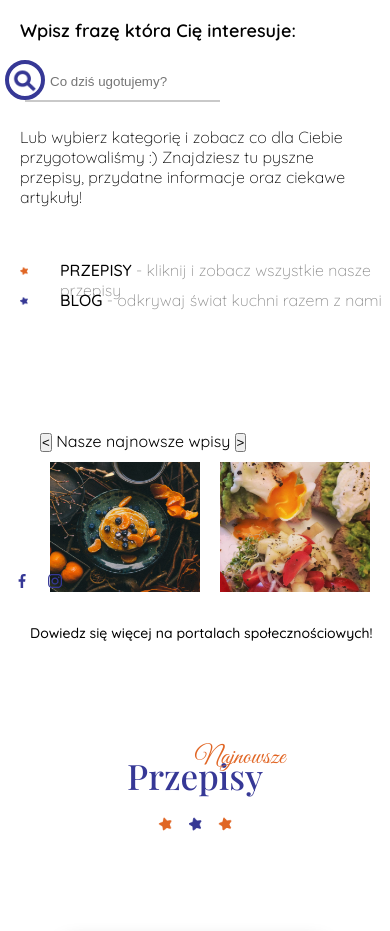
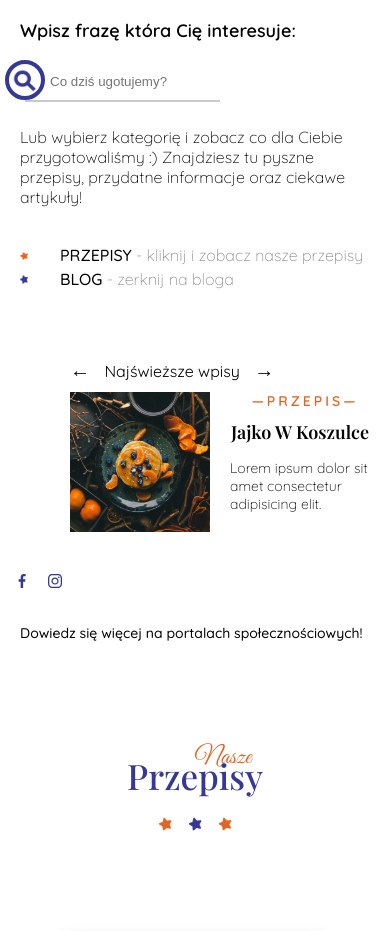
Before and after one commit to BartYan/Wyprawiam-Dobre, a PHP site: page / in a window 390 px wide. Shown: the part 992-1923 px from the top of the page. Run offline with PHP 8.4, Linux system fonts and the light colour scheme; some web fonts are replaced.

Commit message:
carousel design & responsive update

```diff
--- a/index.html
+++ b/index.html
@@ -112,6 +112,7 @@
           <span class="section_title-span">Z czym to się je?</span>
           <h1 class="section_title-head">Wyprawiam Dobre</h1>
         </div>
+
         <form class="input_container search" method="get" action="">
           <label for="search" class="input_container-label"> Wpisz frazę która Cię interesuje:</label>
           <fieldset>
@@ -123,6 +124,7 @@
             </button>
           </fieldset>
         </form>
+
         <p class="infoBox_top-description">Lub wybierz
           kategorię i zobacz co dla Ciebie przygotowaliśmy :)
           Znajdziesz tu pyszne przepisy, przydatne informacje oraz ciekawe artykuły!</p>
@@ -133,7 +135,7 @@
               <img class="bla" src="img/orange-star.png" alt="chef icon">
               <p class="infoBox_top-list--txt">przepisy
                 <span class="infoBox_top-list--txtSpan">
-                  - Kliknij i zobacz wszystkie nasze przepisy
+                  - Kliknij i zobacz nasze przepisy
                 </span></p>
             </a>
           </li>
@@ -142,46 +144,69 @@
               <img class="bla" src="img/blue-star.png" alt="article icon">
               <p class="infoBox_top-list--txt">Blog
                 <span class="infoBox_top-list--txtSpan">
-                  - Odkrywaj świat kuchni razem z nami
+                  - Zerknij na bloga
                 </span></p>
             </a>
           </li>
         </ul>
       </div>
-      <!--carousel infoBox-->
-      <div class="carousel-container">
-        <button id="prevBtn">
-          <</button> <span>Nasze najnowsze wpisy</span> <button id="nextBtn">>
+      <!--Carousel infoBox-->
+      <div class="carousel">
+        <button id="prevBtn" class="carousel_btn">
+          &#8592
         </button>
-            <div class="carousel-slide">
-              <!--clone of last slide (third)  -->
-              <div class="j" id="lastCLone">
-                <img class="d" src="img/photos/owsianka.jpg" alt="stars icon">
-                <img class="d" src="img/photos/44.jpg" alt="stars icon">
+        <span>Najświeższe wpisy</span>
+        <button id="nextBtn" class="carousel_btn">&#8594
+        </button>
+        <div class="carousel_slider">
+          <!--clone of last slide (third)-->
+            <a href="#" class="carousel_slider-box"  id="lastCLone">
+              <img class="carousel_slider-box--img" src="img/photos/orangepancake.jpg" alt="stars icon">
+              <div class="carousel_slider-box--txt">
+                <h5 class="carosuel-cat"><span>&#x2014;</span>przepis<span>&#x2014;</span></h5>
+                <h4 class="carosuel-title">jajko w koszulce</h4>
+                <p class="carosuel-txt">Lorem ipsum dolor sit amet consectetur adipisicing elit.</p>
               </div>
+            </a>
           <!--first slide-->
-              <div class="j">
-                <img class="d" src="img/photos/orangepancake.jpg" alt="stars icon">
-                <img class="d" src="img/photos/egg.jpg" alt="stars icon">
+            <a href="#" class="carousel_slider-box">
+              <img class="carousel_slider-box--img" src="img/photos/orangepancake.jpg" alt="stars icon">
+              <div class="carousel_slider-box--txt">
+                <h5 class="carosuel-cat"><span>&#x2014;</span>przepis<span>&#x2014;</span></h5>
+                <h4 class="carosuel-title">jajko w koszulce</h4>
+                <p class="carosuel-txt">Lorem ipsum dolor sit amet consectetur adipisicing elit.</p>
               </div>
+            </a>
           <!--second slide-->
-              <div class="j">
-                <img class="d" src="img/photos/blog.jpg" alt="stars icon">
-                <img class="d" src="img/photos/4.jpg" alt="stars icon">
+          <a href="#" class="carousel_slider-box">
+            <img class="carousel_slider-box--img" src="img/photos/orangepancake.jpg" alt="stars icon">
+            <div class="carousel_slider-box--txt">
+              <h5 class="carosuel-cat"><span>&#x2014;</span>przepis<span>&#x2014;</span></h5>
+              <h4 class="carosuel-title">jajko w koszulce</h4>
+              <p class="carosuel-txt">Lorem ipsum dolor sit amet consectetur adipisicing elit. </p>
             </div>
+          </a>
           <!--third slide-->
-              <div class="j">
-                <img class="d" src="img/photos/owsianka.jpg" alt="stars icon">
-                <img class="d" src="img/photos/44.jpg" alt="stars icon">
+          <a href="#" class="carousel_slider-box">
+            <img class="carousel_slider-box--img" src="img/photos/orangepancake.jpg" alt="stars icon">
+            <div class="carousel_slider-box--txt">
+              <h5 class="carosuel-cat"><span>&#x2014;</span>przepis<span>&#x2014;</span></h5>
+              <h4 class="carosuel-title">jajko w koszulce</h4>
+              <p class="carosuel-txt">Lorem ipsum dolor sit amet consectetur adipisicing elit.</p>
             </div>
+          </a>
           <!--clone of first slide-->
-              <div class="j" id="firstCLone">
-                <img class="d" src="img/photos/orangepancake.jpg" alt="stars icon">
-                <img class="d" src="img/photos/egg.jpg" alt="stars icon">
+            <a href="#" class="carousel_slider-box" id="firstCLone">
+              <img class="carousel_slider-box--img" src="img/photos/orangepancake.jpg" alt="stars icon">
+              <div class="carousel_slider-box--txt">
+                <h5 class="carosuel-cat"><span>&#x2014;</span>przepis<span>&#x2014;</span></h5>
+                <h4 class="carosuel-title">jajko w koszulce</h4>
+                <p class="carosuel-txt">Lorem ipsum dolor sit amet consectetur adipisicing elit.</p>
+              </div>
+            </a>
         </div>
       </div>
-      </div>
-
+      <!--Carousel infoBox THE END-->
       <div class="infoBox_bottom">
         <ul class="infoBox_bottom_social">
           <li class="infoBox_bottom_social-item">
@@ -234,7 +259,7 @@
   <!--RECIPES SECTION-->
   <section class="recipe_section">
     <div class="section_title">
-      <span class="section_title-span">Najnowsze</span>
+      <span class="section_title-span">Nasze</span>
       <h2 class="section_title-head">Przepisy</h2>
       <img class="section_title-stars" src="img/stars.png" alt="stars icon">
     </div>
--- a/js/carousel.js
+++ b/js/carousel.js
@@ -1,5 +1,5 @@
-const Slide = document.querySelector('.carousel-slide');
-const Images = document.querySelectorAll('.j');
+const Slide = document.querySelector('.carousel_slider');
+const Images = document.querySelectorAll('.carousel_slider-box');
 
 //buttons
 const prevBtn = document.querySelector('#prevBtn');
--- a/sass/_base.scss
+++ b/sass/_base.scss
@@ -116,7 +116,6 @@ body {
 		left: 50%;
 		font-family: $fontWrite;
 		font-size: 25px;
-
 		color: $orange-color;
 	}
 
@@ -140,11 +139,10 @@ body {
 		}
 
 		&-list {
-			margin: 25px 0 0 20px;
+			margin: 10px 0 0 20px;
 
 			&--item {
 				list-style-type: none;
-				height: 20px;
 				padding-top: 10px;
 			}
 
@@ -172,12 +170,39 @@ body {
 
 	}
 
-
 	&_bottom {
 		position: absolute;
 		width: 100%;
 		padding: 0;
 		bottom: 0;
+
+		&_social {
+
+			&-item {
+				display: inline-block;
+				list-style-type: none;
+				margin: 0 0 30px 0;
+			}
+
+			&-link {
+				text-decoration: none;
+				margin: 0 0 0 15px;
+			}
+
+			&-facebook {
+				width: 14px;
+			}
+
+			&-insta {
+				width: 14px;
+			}
+
+			&-txt {
+				font-size: 14px;
+				font-weight: 500;
+				margin: -15px 0 0 20px;
+			}
+		}
 
 		&-box--1 {
 			position: relative;
@@ -315,34 +340,6 @@ body {
 			bottom: 25px;
 			background-color: $white-color;
 			//border: 6px solid $navyBlue-color;
-		}
-
-		&_social {
-
-			&-item {
-				display: inline-block;
-				list-style-type: none;
-				margin: 0 0 30px 0;
-			}
-
-			&-link {
-				text-decoration: none;
-				margin: 0 0 0 15px;
-			}
-
-			&-facebook {
-				width: 14px;
-			}
-
-			&-insta {
-				width: 14px;
-			}
-
-			&-txt {
-				font-size: 14px;
-				font-weight: 500;
-				margin: 0 0 0 30px;
-			}
 		}
 	}
 }
@@ -879,29 +876,83 @@ input {
 
 
 //carousel infoBox
-.carousel-container {
+.carousel {
 	position: absolute;
 	right: 0;
-	bottom: 70px;
-	//width: 400px;
-	width: 350px;
+	bottom: 130px;
+	width: 330px;
 	margin: auto;
 	overflow: hidden;
+
+	&_btn {
+		font-family: 'Quicksand', sans-serif;
+		font-size: 20px;
+		font-weight: 600;
+		color: #000;
+		background-color: transparent;
+		padding: 0 10px 0 10px;
+		border: none;
+		text-decoration: none;
 	}
 
-.carousel-slide {
-	display: flex;
-	width: 150px;
-	height: 150px;
-	//transition: transform 0.4s ease-in-out;
+	&_btn:hover {
+		cursor: pointer;
 	}
 
-.j {
-	display: flex;
-	width: 340px;
+	&_btn:focus {
+		outline: none;
 	}
 
-.d {
-	width: 150px;
+	&_slider {
+		display: flex;
+
+		&-box {
+			text-decoration: none;
+			border: none;
+			display: flex;
+
+			&--img {
+				width: 140px;
+				height: 140px;
 				padding: 10px;
 			}
+
+			&--txt {
+				width: 140px;
+				height: 140px;
+				padding: 10px;
+
+				.carosuel-cat {
+					width: 150px;
+					font-family: 'Quicksand', sans-serif;
+					font-size: 14px;
+					font-weight: bold;
+					text-align: center;
+					text-transform: uppercase;
+					color: $orange-color;
+					letter-spacing: 3px;
+				}
+
+				.carosuel-title {
+					width: 140px;
+					padding: 10px 0 0 0;
+					font-size: 18px;
+					font-family: $fontSerif;
+					text-align: center;
+					text-transform: capitalize;
+					color: #000;
+				}
+
+				.carosuel-txt {
+					width: 140px;
+					font-family: 'Quicksand', sans-serif;
+					font-weight: 200;
+					padding: 15px 0 0 0;
+					font-size: 14px;
+					text-align: left;
+					color: #000;
+				}
+			}
+		}
+	}
+}
--- a/sass/_header.scss
+++ b/sass/_header.scss
@@ -16,7 +16,7 @@
 		z-index: 99;
 		left: 0;
 		top: 0;
-		background-color: rgba(112, 182, 122, 0.9);
+		background-color: rgba(233, 137, 48, 0.9);
 
 		&-white {
 			display: block;
--- a/sass/_mediaqueries.scss
+++ b/sass/_mediaqueries.scss
@@ -32,7 +32,7 @@
 
 	//INFO BOX (first welcome section & newsletter)
 	.infoBox {
-		height: 600px;
+		height: 700px;
 
 		&_top {
 			width: 90%;
@@ -63,6 +63,9 @@
 				width: 200px;
 			}
 		}
+	}
+	.carousel {
+		bottom: 50px;
 	}
 
 	.recipe_section {
@@ -135,7 +138,7 @@
 	}
 
 	.infoBox {
-
+		height: 800px;
 		&_bottom {
 
 			&-box--1 {
@@ -162,7 +165,7 @@
 	}
 }
 
-@media (min-width: 1290px) {
+@media (min-width: 1280px) {
 	.infoBox {
 		height: 100vh;
 
@@ -256,6 +259,9 @@
 			}
 		}
 	}
+	.carousel {
+		bottom: 80px;
+	}
 }
 
 @media (min-width: 2048px) {
```
Also changed, not shown: css/style.min.css, 1 other file. Lines whose indentation alone changed are shown as unchanged.
